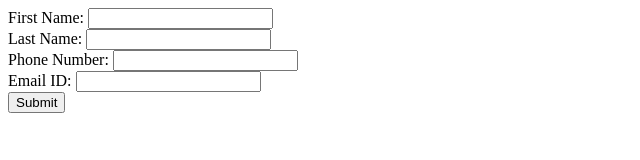
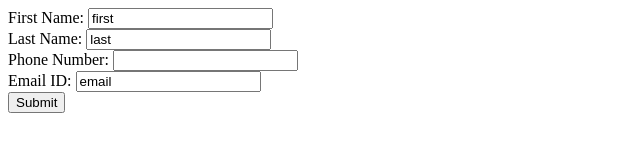
Before and after one commit to acciojob/form-login-2-Simran-sam, a website: page main.html in a window 1280 px wide. Shown: the full height of the page, 0-640 px from the left. Drawn offline with Linux system fonts and the light colour scheme.

Commit message:
created a submission

```diff
--- a/main.html
+++ b/main.html
@@ -12,14 +12,18 @@
 	 <form action="" >
 		 <div>
             <label for="first"> First Name:</label>
-			 <input type="text" id="first" name="first"></div>
-		  <div><label for="last"> Last Name:</label>
-            <input type="text" id="last" name="last"></div>
-		 <div> <label for="Number"> Phone Number:</label>
-            <input type="number" id="Number" name="Number"></div>
-		 <div> <label for="email"> Email ID:</label>
-            <input type="email" id="email" name="email"></div>
-                <div> <button type="submit"> Submit</button></div>
+			 <input type="text" id="first" value="first"></div>
+		  <div>
+			  <label for="last"> Last Name:</label>
+            <input type="text" id="last" value="last"></div>
+		 <div>
+			 <label for="Number"> Phone Number:</label>
+            <input type="number" id="Number" value="Number"></div>
+		 <div>
+			 <label for="email"> Email ID:</label>
+            <input type="email" id="email" value="email"></div>
+                <div>
+					<button type="submit"> Submit</button></div>
         </form>
     <script type="text/javascript" src="./script.js">
 </script>
```
